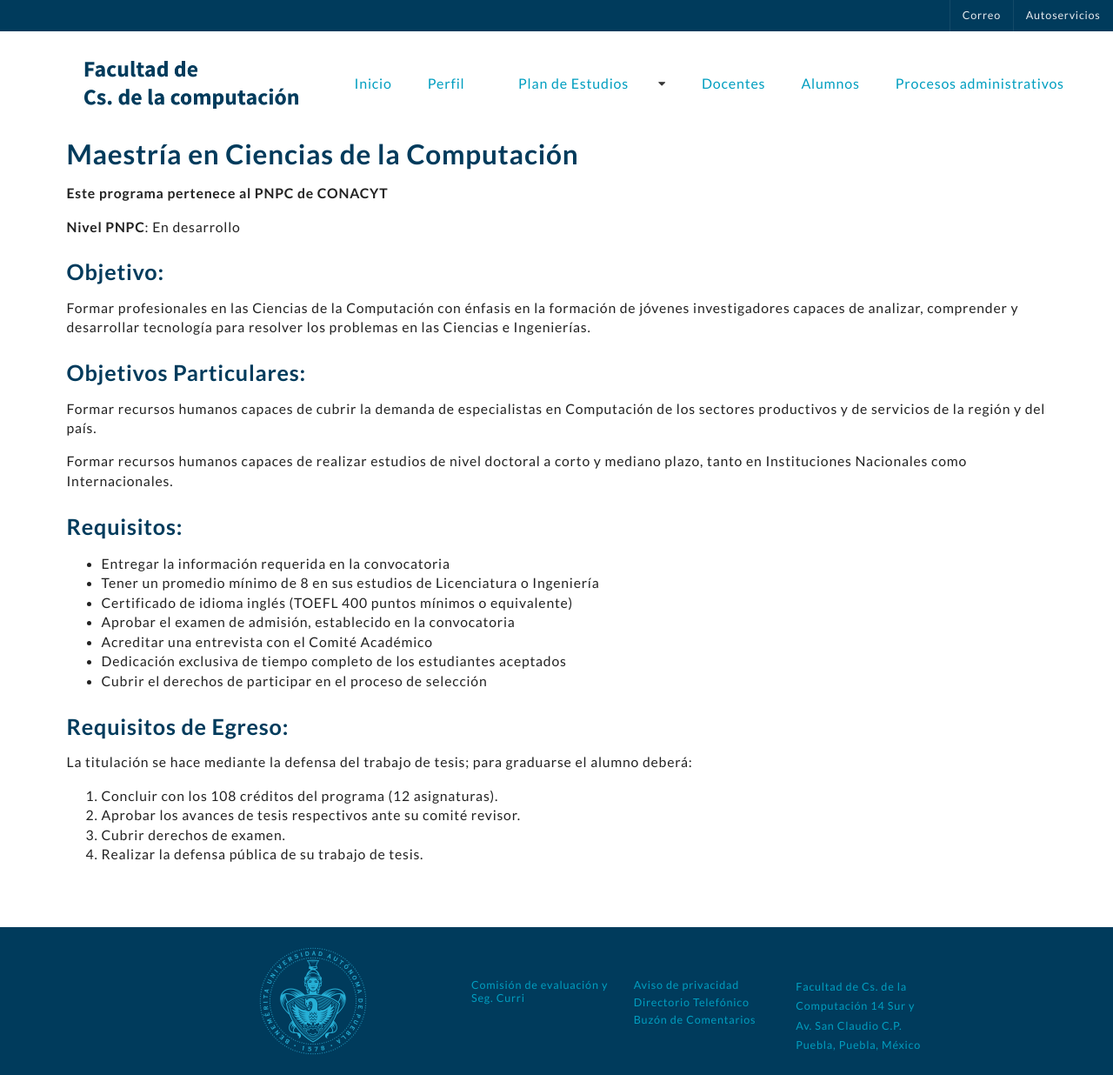
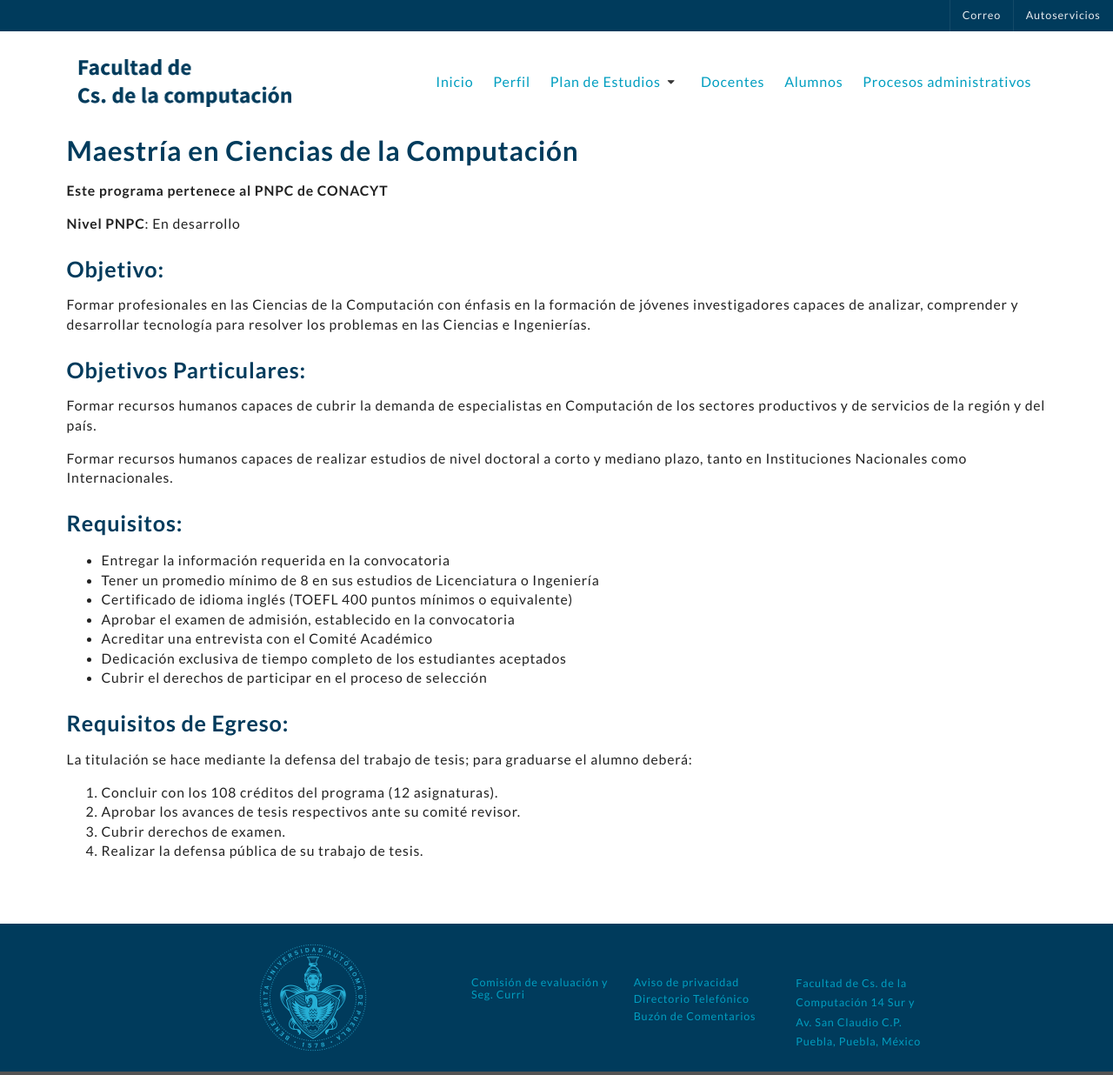
Before and after one commit to aztli/maestria-fcc, a Jekyll site: the page built from index.md, in a window 1280 px wide. Shown: the whole page at 87% size. Built offline with Jekyll 4.4.1, drawn with Linux system fonts in a browser that asks for light colours; nearby versions of some CDN libraries; some web fonts are replaced.

Commit message:
Adjusting styles on navbar

```diff
--- a/_includes/header.html
+++ b/_includes/header.html
@@ -18,11 +18,11 @@
         <a href="index.html" class="ui left header item">
           <img class="ui mini image" src="assets/images/FCC.png">
         </a>
-        <div class="right item">
+        <div class="right item clase-de-prueba">
           {% for entry in site.data.menu %}
             {% if entry.subcategories != null %}
               <div class="ui dropdown link item">
-                <a class="item azul-claro-buap-texto"
+                <a class="azul-claro-buap-texto"
                    href="{{ entry.url }}">{{ entry.title }}</a>
                 <i class="dropdown icon"></i>
 
--- a/assets/css/stylesheet.css
+++ b/assets/css/stylesheet.css
@@ -286,3 +286,15 @@ a:hover {
   opacity: 0.6;
   text-decoration: none;
 }
+
+.ui.menu .item>*:not(.ui){
+    margin: 0;
+    padding-right: .5em;
+}
+.ui.secondary.menu .item {
+  margin: 0;
+}
+
+.ui.menu .item>i.dropdown.icon{
+  margin: 0;
+}
```
